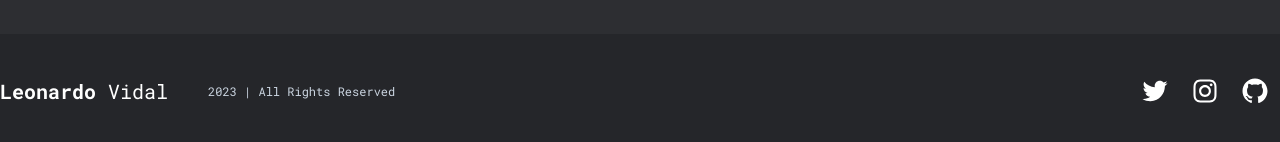
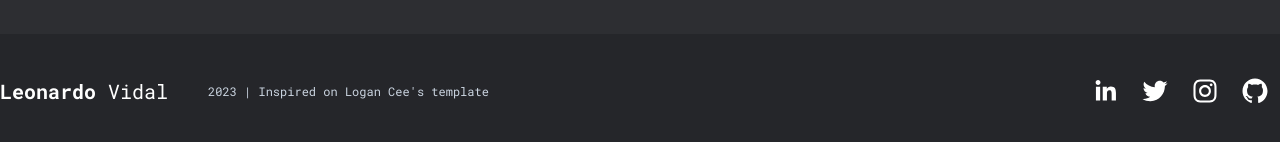
Before and after one commit to lvidal1/profile-2023, a Next.js app: page / in a window 1280 px wide. Shown: the part 766-908 px from the top of the page. Built offline with nearby package versions, Linux system fonts and the light colour scheme.

Commit message:
Update urls

```diff
--- a/components/Footer.tsx
+++ b/components/Footer.tsx
@@ -7,12 +7,14 @@ const Footer = () => {
         <div className={styles.container}>
             <div className={styles.disclaimer}>
                 <p className='text-xl'><span className='font-bold'>Leonardo</span> Vidal</p>
-                <span className='text-xs text-slate-300'>{new Date().getFullYear()} | All Rights Reserved</span>
+                <span className='text-xs text-slate-300'>{new Date().getFullYear()} | Inspired on <a target="_blank" href="https://dribbble.com/shots/11276631-DS-Personal-Developer-Portfolio">Logan Cee's template</a>
+                </span>
             </div>
             <div className={styles.socials}>
-                <SocialIcon url="#" bgColor='transparent' fgColor="white" network='twitter' />
-                <SocialIcon url="#" bgColor='transparent' fgColor="white" network='instagram' />
-                <SocialIcon url="#" bgColor='transparent' fgColor="white" network='github' />
+                <SocialIcon target="_blank" url="https://www.linkedin.com/in/lvidalio/" bgColor='transparent' fgColor="white" network='linkedin' />
+                <SocialIcon target="_blank" url="https://twitter.com/lvidalio/" bgColor='transparent' fgColor="white" network='twitter' />
+                <SocialIcon target="_blank" url="https://www.instagram.com/lvidal.pe/" bgColor='transparent' fgColor="white" network='instagram' />
+                <SocialIcon target="_blank" url="https://github.com/lvidal1/" bgColor='transparent' fgColor="white" network='github' />
             </div>
         </div>
     </footer>
--- a/components/Hero.tsx
+++ b/components/Hero.tsx
@@ -14,7 +14,7 @@ const Hero = () => {
                 <p className={styles.copy}>
                     It is a long established fact that a reader will be distracted by the readable content of a page when looking at its layout.
                 </p>
-                <a href='#' className={styles.ctaLink}>
+                <a href='mailto:lvidal910@gmail.com' className={styles.ctaLink}>
                     LET&apos;S CHAT
                 </a>
             </div>
```
